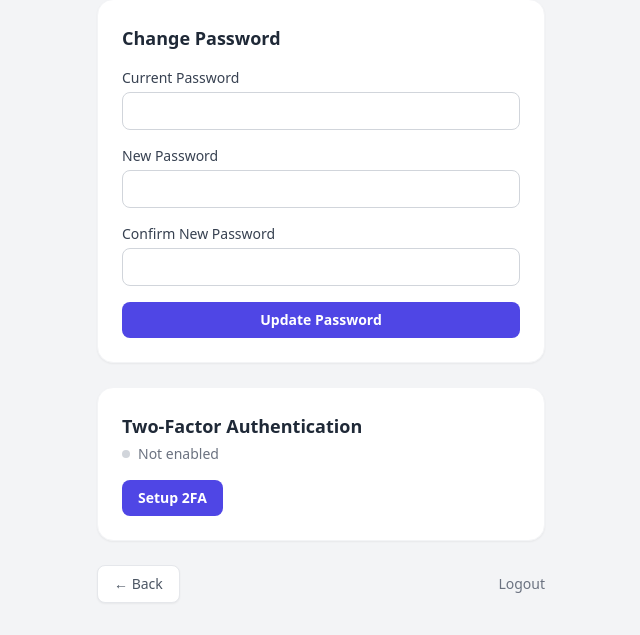
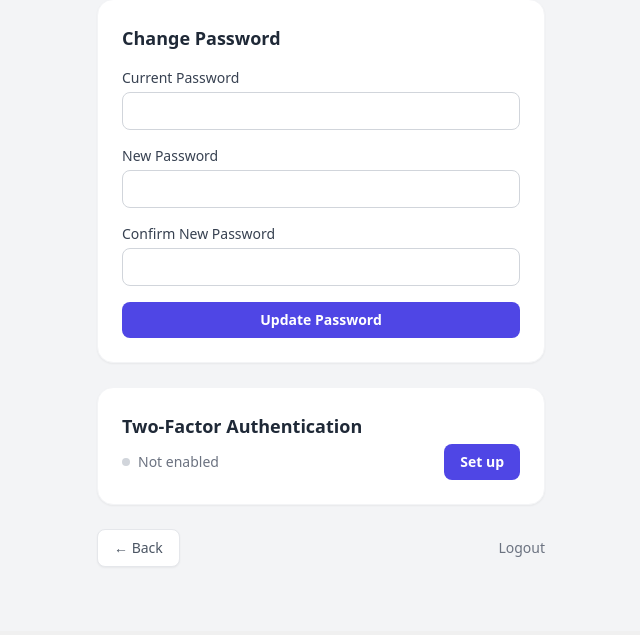
Before and after one commit to nyuhan/let-them-cook, a Flask app: page /settings in a window 1280 px wide. Shown: the part 169-804 px from the top of the page, without its empty margins (319-959 px from the left). After the commit the page ends 735 px from the top, so only its background shows below. Run offline with Flask 3, Linux system fonts and the light colour scheme; the visitor is signed in with stand-in values (Sample User, id 1); data comes from the database, SQL or seed files in the repository; some libraries are stand-ins or nearby versions.

Commit message:
Some aesthetic changes

```diff
--- a/templates/settings.html
+++ b/templates/settings.html
@@ -53,21 +53,25 @@
     <h3 class="text-lg font-semibold text-gray-800 mb-1">Two-Factor Authentication</h3>
 
     {% if totp_enabled %}
-    <p class="text-sm text-green-700 mb-4 flex items-center gap-2">
+    <div class="flex items-center justify-between">
+      <p class="text-sm text-green-700 flex items-center gap-2">
         <span class="inline-block w-2 h-2 rounded-full bg-green-500"></span> Enabled
       </p>
       <button type="button" id="disable-2fa-btn"
         class="text-sm font-medium text-red-600 border border-red-200 rounded-lg px-4 py-2 hover:bg-red-50 transition-colors">
-      Disable 2FA
+        Disable
       </button>
+    </div>
     {% else %}
-    <p class="text-sm text-gray-500 mb-4 flex items-center gap-2">
+    <div class="flex items-center justify-between">
+      <p class="text-sm text-gray-500 flex items-center gap-2">
         <span class="inline-block w-2 h-2 rounded-full bg-gray-300"></span> Not enabled
       </p>
       <a href="{{ url_for('setup_2fa') }}"
         class="inline-block text-sm font-semibold text-white bg-indigo-600 hover:bg-indigo-700 rounded-lg px-4 py-2 transition-colors">
-      Setup 2FA
+        Set up
       </a>
+    </div>
     {% endif %}
   </div>
 
@@ -91,7 +95,7 @@
             d="M12 9v2m0 4h.01m-6.938 4h13.856c1.54 0 2.502-1.667 1.732-3L13.732 4c-.77-1.333-2.694-1.333-3.464 0L3.34 16c-.77 1.333.192 3 1.732 3z" />
         </svg>
       </div>
-      <h3 class="text-lg leading-6 font-medium text-gray-900 mt-2">Disable 2FA</h3>
+      <h3 class="text-lg leading-6 font-medium text-gray-900 mt-2">Disable Two-Factor Authentication</h3>
       <form method="POST" action="{{ url_for('disable_2fa') }}">
         <div class="mt-2 px-7 py-3">
           <p class="text-sm text-gray-500">Enter your authenticator code to confirm.</p>
--- a/templates/setup_2fa.html
+++ b/templates/setup_2fa.html
@@ -37,7 +37,7 @@
       </div>
       <button type="submit"
         class="w-full bg-indigo-600 hover:bg-indigo-700 text-white font-semibold py-2 px-4 rounded-lg text-sm transition-colors focus:outline-none focus:ring-2 focus:ring-offset-2 focus:ring-indigo-500">
-        Verify &amp; Enable 2FA
+        Enable
       </button>
     </form>
   </div>
```
Also changed, not shown: templates/login.html (+1 -9 lines). Lines whose indentation alone changed are shown as unchanged.
